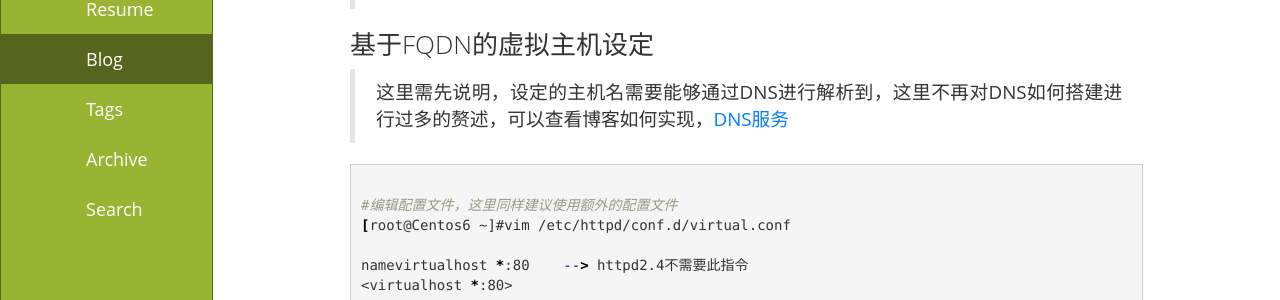
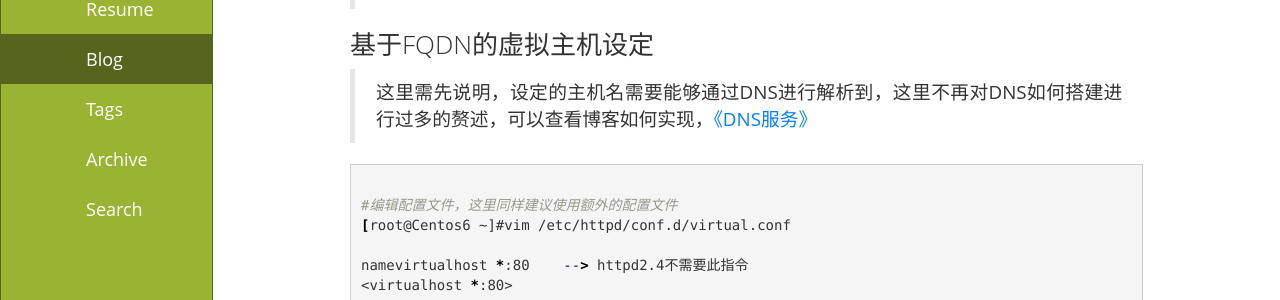
Before and after one commit to daysunshine/daysunshine.github.io, a Jekyll site: the page built from _posts/2017-09-29-linux-httpd-vritual.md, in a window 1280 px wide and 900 px high, scrolled down 1669 px. Shown: the part 154-454 px from the top of the window. Built offline with Jekyll 4.4.1, drawn with Linux system fonts in a browser that asks for light colours; comment, search, counter and statistics services are not loaded.

````diff
--- a/_posts/2017-09-29-linux-httpd-vritual.md
+++ b/_posts/2017-09-29-linux-httpd-vritual.md
@@ -89,7 +89,7 @@ www.c.org
 
 ### 基于FQDN的虚拟主机设定
 
-> 这里需先说明，设定的主机名需要能够通过DNS进行解析到，这里不再对DNS如何搭建进行过多的赘述，可以查看博客如何实现，[DNS服务](http://www.daysunshine.com/blog/2017/09/20/linux-server-DNS "DNS服务")
+> 这里需先说明，设定的主机名需要能够通过DNS进行解析到，这里不再对DNS如何搭建进行过多的赘述，可以查看博客如何实现，[《DNS服务》](http://www.daysunshine.com/blog/2017/09/20/linux-server-DNS "DNS服务")
 
 ```shell
 
````
